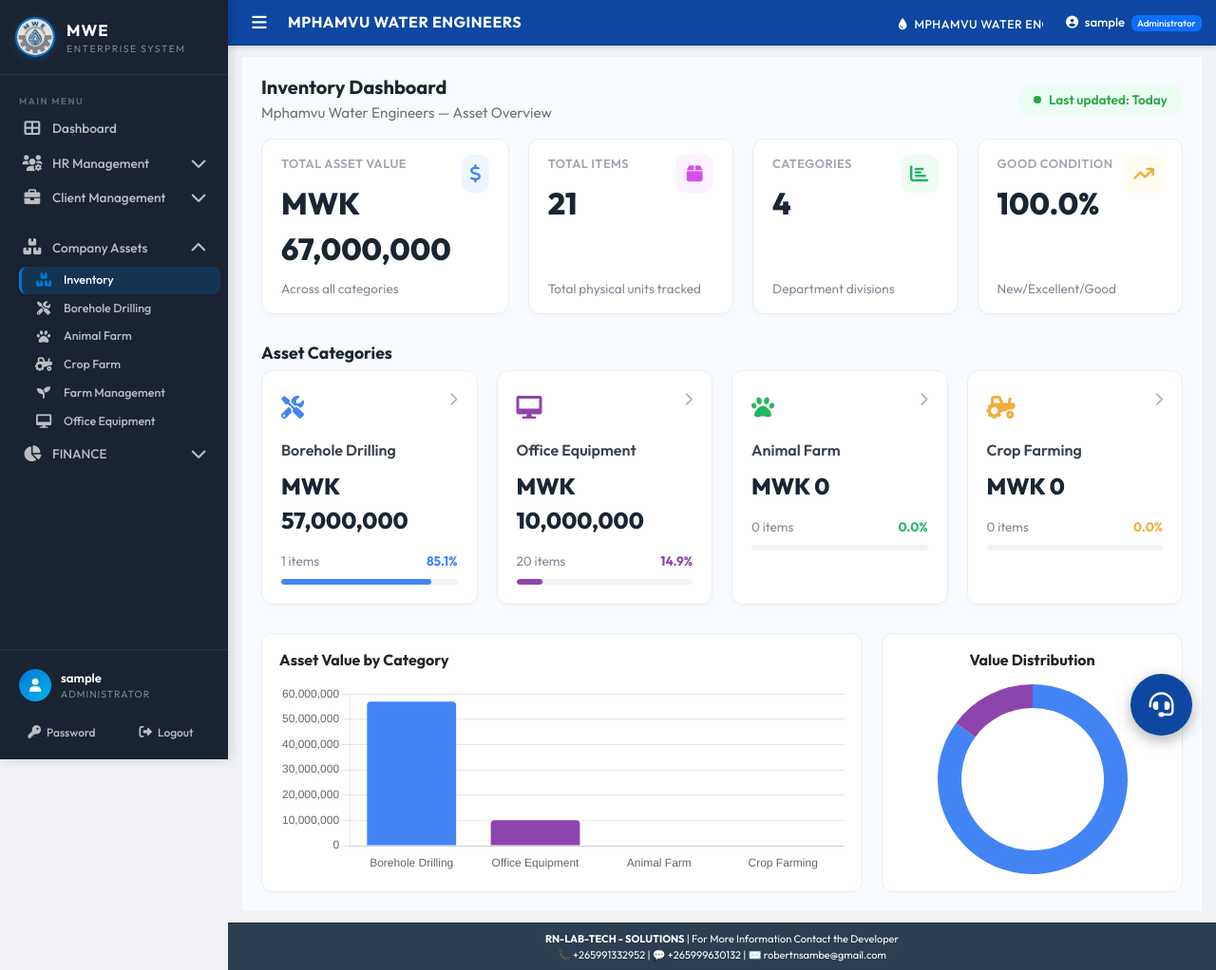
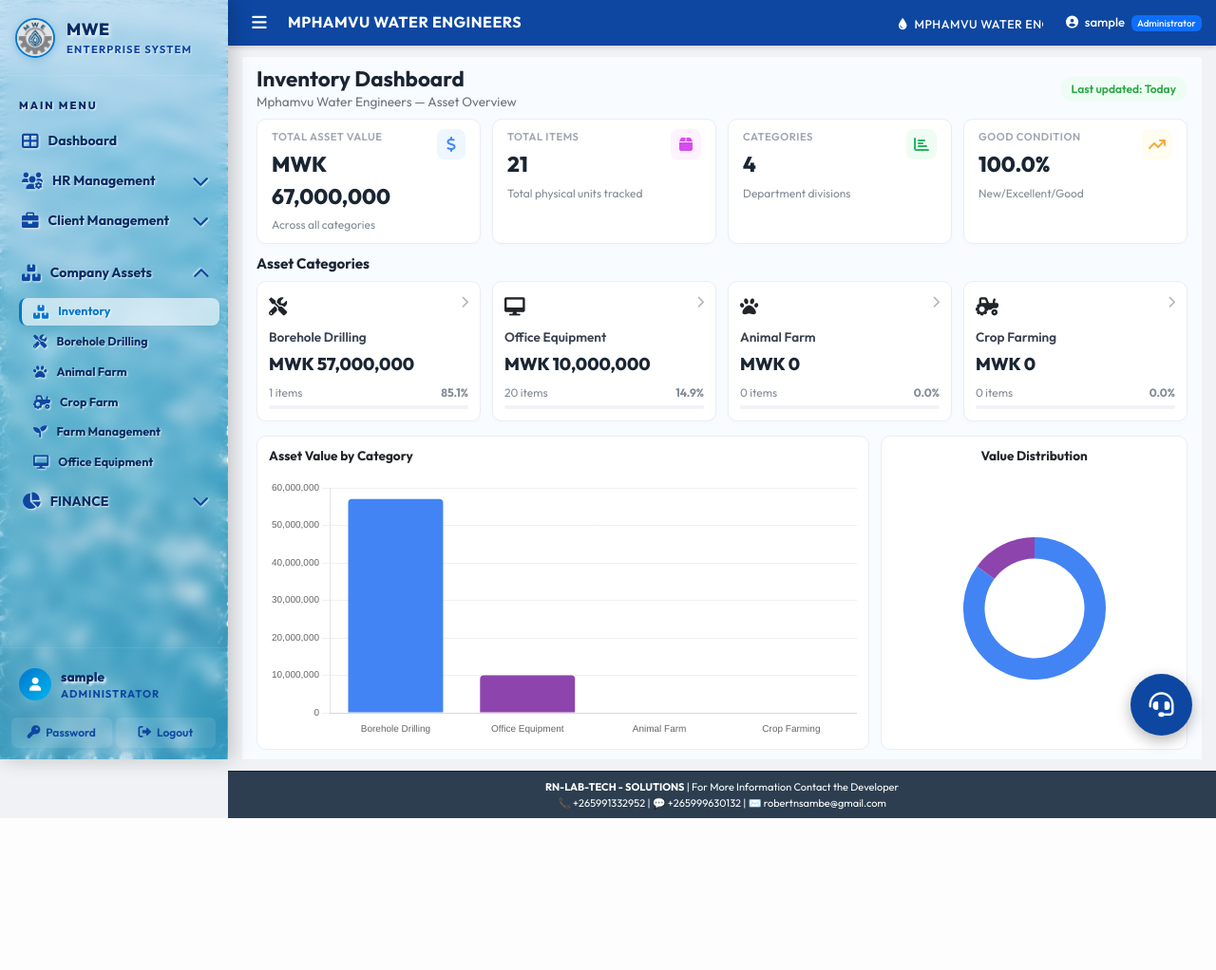
Before and after one commit to 1983rn/RN-LAB-TECH-Mphamvu-Water-Engineers-HR-Payroll-Management-System, a Flask app: page /inventory/ in a window 1280 px wide. Shown: the whole page at 95% size. After the commit the page ends 862 px from the top, so only its background shows below. Run offline with Flask 3, Linux system fonts and the light colour scheme; a user stored in the database is signed in; data comes from the database, SQL or seed files in the repository.

Commit message:
Optimize Inventory Dashboard layout and implement Pure Water & Borehole Drilling themes

```diff
--- a/static/css/style.css
+++ b/static/css/style.css
@@ -49,14 +49,34 @@ body {
     top: 0;
     width: var(--sidebar-width);
     height: 100vh;
-    background: var(--sidebar-bg);
-    color: var(--sidebar-text);
+    background: url("../images/pure_water_bg.png") center center !important;
+    background-size: cover !important;
+    color: #1a2332; /* Darker text for readability on pure water */
     z-index: 1040;
     display: flex;
     flex-direction: column;
     transition: width var(--transition-speed) cubic-bezier(0.4, 0, 0.2, 1);
     overflow: hidden;
-    box-shadow: 2px 0 12px rgba(0, 0, 0, 0.15);
+    box-shadow: 4px 0 20px rgba(0, 0, 0, 0.2);
+    border-right: 1px solid rgba(255, 255, 255, 0.3);
+}
+
+.sidebar::before {
+    content: "";
+    position: absolute;
+    top: 0;
+    left: 0;
+    width: 100%;
+    height: 100%;
+    background: linear-gradient(135deg, rgba(255, 255, 255, 0.4) 0%, rgba(224, 247, 250, 0.2) 100%);
+    backdrop-filter: blur(8px);
+    -webkit-backdrop-filter: blur(8px);
+    z-index: 0;
+}
+
+.sidebar-header, .sidebar-nav, .sidebar-footer {
+    position: relative;
+    z-index: 1;
 }
 
 /* ── Sidebar Header ── */
@@ -88,17 +108,20 @@ body {
 }
 
 .brand-name {
-    font-size: 1.05rem;
-    font-weight: 700;
-    color: #ffffff;
-    letter-spacing: 1px;
+    font-size: 1.1rem;
+    font-weight: 800;
+    color: #052c65; /* Darker navy */
+    letter-spacing: 0.5px;
+    text-shadow: 2px 2px 4px rgba(255, 255, 255, 1);
 }
 
 .brand-sub {
-    font-size: 0.65rem;
-    color: rgba(255, 255, 255, 0.45);
+    font-size: 0.7rem;
+    color: #0d47a1;
     text-transform: uppercase;
-    letter-spacing: 1.5px;
+    letter-spacing: 1.2px;
+    font-weight: 700;
+    text-shadow: 1px 1px 2px rgba(255, 255, 255, 0.8);
 }
 
 /* ── Navigation ── */
@@ -120,14 +143,15 @@ body {
 }
 
 .nav-section-label {
-    font-size: 0.6rem;
-    font-weight: 700;
+    font-size: 0.7rem;
+    font-weight: 900;
     text-transform: uppercase;
-    letter-spacing: 1.5px;
-    color: rgba(255, 255, 255, 0.3);
-    padding: 12px 20px 4px; /* reduced padding */
+    letter-spacing: 2px;
+    color: #052c65;
+    padding: 15px 20px 6px;
     overflow: hidden;
     white-space: nowrap;
+    text-shadow: 1px 1px 2px rgba(255, 255, 255, 0.9);
 }
 
 .nav-menu {
@@ -143,36 +167,38 @@ body {
 .nav-menu-link {
     display: flex;
     align-items: center;
-    gap: 10px; /* reduced gap */
-    padding: 8px 12px; /* reduced padding */
+    gap: 10px;
+    padding: 9px 12px;
+    margin: 3px 0;
     border-radius: 8px;
-    color: var(--sidebar-text);
+    color: #052c65; /* Darker navy */
     text-decoration: none;
-    font-size: 0.85rem; /* reduced font size */
-    font-weight: 500;
+    font-size: 0.88rem;
+    font-weight: 700;
     transition: all 0.2s ease;
     white-space: nowrap;
     border-left: 3px solid transparent;
+    text-shadow: 1px 1px 2px rgba(255, 255, 255, 0.8);
 }
 
 .nav-menu-link i {
-    font-size: 1.05rem;
-    width: 22px;
-    text-align: center;
-    flex-shrink: 0;
-    transition: color 0.2s;
+    font-size: 1.1rem;
+    color: #0d47a1;
 }
 
 .nav-menu-link:hover {
-    background: var(--sidebar-hover);
-    color: var(--sidebar-text-active);
+    background: rgba(255, 255, 255, 0.5);
+    color: #0043a8;
     text-decoration: none;
+    box-shadow: 0 4px 15px rgba(0, 0, 0, 0.1);
 }
 
 .nav-menu-link.active {
-    background: var(--sidebar-active);
-    color: var(--sidebar-text-active);
-    border-left-color: var(--sidebar-active-border);
+    background: rgba(255, 255, 255, 0.6);
+    color: #0077cc;
+    border-left-color: #0077cc;
+    backdrop-filter: blur(8px);
+    box-shadow: 0 4px 12px rgba(0, 0, 0, 0.05);
 }
 
 .nav-menu-link.active i {
@@ -244,19 +270,21 @@ body {
 }
 
 .user-name {
-    font-size: 0.82rem;
-    font-weight: 600;
-    color: #ffffff;
+    font-size: 0.85rem;
+    font-weight: 800;
+    color: #052c65;
     white-space: nowrap;
     overflow: hidden;
     text-overflow: ellipsis;
+    text-shadow: 2px 2px 3px rgba(255, 255, 255, 1);
 }
 
 .user-role {
-    font-size: 0.65rem;
-    color: rgba(255, 255, 255, 0.45);
+    font-size: 0.7rem;
+    color: #0d47a1;
     text-transform: uppercase;
     letter-spacing: 1px;
+    font-weight: 700;
 }
 
 .sidebar-footer-actions {
@@ -272,17 +300,18 @@ body {
     gap: 6px;
     padding: 7px 8px;
     border-radius: 6px;
-    color: var(--sidebar-text);
+    color: #0d47a1;
     text-decoration: none;
     font-size: 0.75rem;
-    font-weight: 500;
+    font-weight: 600;
     transition: all 0.2s;
     white-space: nowrap;
+    background: rgba(255, 255, 255, 0.1);
 }
 
 .footer-action-link:hover {
-    background: var(--sidebar-hover);
-    color: var(--sidebar-text-active);
+    background: rgba(255, 255, 255, 0.4);
+    color: #0077cc;
     text-decoration: none;
 }
 
--- a/templates/inventory/dashboard.html
+++ b/templates/inventory/dashboard.html
@@ -7,85 +7,79 @@
     .inventory-dashboard {
         font-family: 'Outfit', sans-serif;
         background-color: #f8fbff;
-        padding: 20px;
+        padding: 10px 15px; /* reduced from 20px */
+        height: calc(100vh - 60px); /* try to fill viewport minus base header */
+        overflow: hidden; /* prevent internal scroll if possible */
+        display: flex;
+        flex-direction: column;
     }
     .page-header {
         display: flex;
         justify-content: space-between;
         align-items: center;
-        margin-bottom: 15px; /* reduced from 25px */
+        margin-bottom: 8px; /* reduced from 15px */
     }
     .page-title h2 {
         font-weight: 700;
         color: #1a2533;
-        margin-bottom: 4px;
+        margin-bottom: 0px;
+        font-size: 1.4rem; /* reduced from 2rem */
     }
     .page-title p {
         color: #6c757d;
-        font-size: 0.95rem;
+        font-size: 0.85rem; /* reduced from 0.95rem */
         margin-bottom: 0;
     }
     .last-updated {
         background: #eefdf4;
         color: #28a745;
-        padding: 6px 16px;
+        padding: 4px 12px;
         border-radius: 20px;
-        font-size: 0.85rem;
+        font-size: 0.75rem;
         font-weight: 600;
         display: flex;
         align-items: center;
-        gap: 8px;
-    }
-    .last-updated::before {
-        content: "";
-        display: inline-block;
-        width: 8px;
-        height: 8px;
-        background-color: #28a745;
-        border-radius: 50%;
+        gap: 6px;
     }
     /* Stat Cards */
     .stat-cards-wrapper {
         display: grid;
         grid-template-columns: repeat(4, 1fr);
-        gap: 20px;
-        margin-bottom: 30px;
+        gap: 12px; /* reduced from 20px */
+        margin-bottom: 12px; /* reduced from 30px */
     }
     .stat-card-custom {
         background: #ffffff;
-        border-radius: 12px;
-        padding: 16px 20px; /* reduced from 24px */
+        border-radius: 10px;
+        padding: 10px 15px; /* reduced from 16px 20px */
         border: 1px solid #ebedf2;
-        box-shadow: 0 4px 6px -1px rgba(0,0,0,0.02);
-        display: flex;
-        flex-direction: column;
-        justify-content: space-between;
+        box-shadow: 0 2px 4px rgba(0,0,0,0.02);
     }
     .stat-card-custom .stat-title {
-        font-size: 0.8rem;
+        font-size: 0.7rem; /* reduced from 0.8rem */
         font-weight: 600;
         color: #a0a5b1;
         text-transform: uppercase;
         letter-spacing: 0.5px;
     }
     .stat-card-custom .stat-value {
-        font-size: 2rem;
+        font-size: 1.4rem; /* reduced from 2rem */
         font-weight: 800;
         color: #1a2533;
-        margin: 8px 0;
+        margin: 4px 0;
     }
     .stat-card-custom .stat-sub {
-        font-size: 0.85rem;
+        font-size: 0.75rem;
         color: #838a95;
     }
     .stat-icon {
-        width: 40px;
-        height: 40px;
-        border-radius: 10px;
+        width: 32px; /* reduced from 40px */
+        height: 32px;
+        border-radius: 8px;
         display: flex;
         align-items: center;
         justify-content: center;
-        font-size: 1.2rem;
+        font-size: 1rem;
         margin-left: auto;
     }
     .icon-blue { background: #eef6ff; color: #4384f5; }
@@ -95,96 +89,92 @@
 
     /* Category Cards */
     .section-title {
-        font-size: 1.1rem;
+        font-size: 0.95rem; /* reduced from 1.1rem */
         font-weight: 700;
         color: #1a2533;
-        margin-bottom: 20px;
+        margin-bottom: 8px; /* reduced from 20px */
     }
     .category-cards {
         display: grid;
         grid-template-columns: repeat(4, 1fr);
-        gap: 20px;
-        margin-bottom: 30px;
+        gap: 12px; /* reduced from 20px */
+        margin-bottom: 15px; /* reduced from 30px */
     }
     .category-card {
         background: #ffffff;
-        border-radius: 12px;
-        padding: 20px;
+        border-radius: 10px;
+        padding: 12px; /* reduced from 20px */
         border: 1px solid #ebedf2;
-        box-shadow: 0 4px 6px -1px rgba(0,0,0,0.02);
-        transition: transform 0.2s, box-shadow 0.2s;
+        box-shadow: 0 2px 4px rgba(0,0,0,0.02);
+        transition: transform 0.2s;
         text-decoration: none;
         color: inherit;
         display: flex;
         flex-direction: column;
     }
-    .category-card:hover {
-        transform: translateY(-3px);
-        box-shadow: 0 8px 15px -3px rgba(0,0,0,0.05);
-        color: inherit;
-    }
     .cat-icon-container {
         display: flex;
         justify-content: space-between;
         align-items: flex-start;
-        margin-bottom: 15px;
+        margin-bottom: 8px;
     }
     .cat-icon {
-        font-size: 1.5rem;
+        font-size: 1.2rem; /* reduced from 1.5rem */
     }
     .cat-arrow {
         color: #b1b5bd;
-        font-size: 0.9rem;
+        font-size: 0.8rem;
     }
     .cat-name {
-        font-size: 1rem;
+        font-size: 0.85rem; /* reduced from 1rem */
         font-weight: 600;
         color: #3b4250;
-        margin-bottom: 8px;
+        margin-bottom: 4px;
     }
     .cat-val {
-        font-size: 1.5rem;
+        font-size: 1.15rem; /* reduced from 1.5rem */
         font-weight: 800;
         color: #1a2533;
-        margin-bottom: 15px;
+        margin-bottom: 8px;
     }
     .cat-footer {
         display: flex;
         justify-content: space-between;
         align-items: center;
-        font-size: 0.85rem;
+        font-size: 0.75rem; /* reduced from 0.85rem */
         color: #838a95;
-        margin-bottom: 8px;
+        margin-bottom: 4px;
     }
     .cat-progress {
-        height: 6px;
+        height: 4px; /* reduced from 6px */
         background: #f1f3f7;
-        border-radius: 3px;
+        border-radius: 2px;
         overflow: hidden;
     }
-    .cat-progress-bar {
-        height: 100%;
-        border-radius: 3px;
-    }
-    .color-blue { color: #4384f5; }
-    .bg-blue { background-color: #4384f5; }
-    .color-purple { color: #8e44ad; }
-    .bg-purple { background-color: #8e44ad; }
-    .color-green { color: #23b761; }
-    .bg-green { background-color: #23b761; }
-    .color-yellow { color: #f2ad3c; }
-    .bg-yellow { background-color: #f2ad3c; }
 
     .charts-row {
         display: grid;
         grid-template-columns: 2fr 1fr;
-        gap: 20px;
+        gap: 12px;
+        flex-grow: 1; /* take remaining height */
+        min-height: 0; /* allows grid items to shrink below content */
     }
     .chart-box {
         background: #ffffff;
-        border-radius: 12px;
-        padding: 18px; /* reduced from 24px */
+        border-radius: 10px;
+        padding: 12px; /* reduced from 18px */
         border: 1px solid #ebedf2;
+        display: flex;
+        flex-direction: column;
+        justify-content: center;
+        min-height: 0;
+    }
+    .chart-box h6 {
+        font-size: 0.85rem;
+        margin-bottom: 8px !important;
+    }
+    canvas {
+        max-height: 100% !important;
     }
 </style>
 <script src="https://cdn.jsdelivr.net/npm/chart.js"></script>
@@ -334,12 +324,14 @@
     <div class="charts-row">
         <div class="chart-box">
             <h6 class="mb-4 fw-bold">Asset Value by Category</h6>
-            <canvas id="barChart" height="100"></canvas>
+            <div style="flex-grow: 1; min-height: 0;">
+                <canvas id="barChart"></canvas>
+            </div>
         </div>
         <div class="chart-box">
             <h6 class="mb-4 fw-bold text-center">Value Distribution</h6>
-            <div class="d-flex justify-content-center">
-                <div style="width: 200px; height: 200px;">
+            <div class="d-flex justify-content-center align-items-center" style="flex-grow: 1; min-height: 0;">
+                <div style="width: 150px; height: 150px;">
                     <canvas id="doughnutChart"></canvas>
                 </div>
             </div>
@@ -372,8 +364,15 @@
                     legend: { display: false }
                 },
                 scales: {
-                    y: { beginAtZero: true, grid: { borderDash: [5, 5] } },
-                    x: { grid: { display: false } }
+                    y: {
+                        beginAtZero: true,
+                        grid: { borderDash: [5, 5], color: '#f0f0f0' },
+                        ticks: { font: { size: 10 } }
+                    },
+                    x: {
+                        grid: { display: false },
+                        ticks: { font: { size: 10 } }
+                    }
                 }
             }
         });
@@ -388,7 +387,7 @@
                     data: dataVals,
                     backgroundColor: colors,
                     borderWidth: 0,
-                    cutout: '75%'
+                    cutout: '70%'
                 }]
             },
             options: {
```
Also changed, not shown: templates/inventory/category.html (+80 -1 lines), static/images/Borehole drilling operation in rural setting.png (added), static/images/pure_water_bg.png (added).
